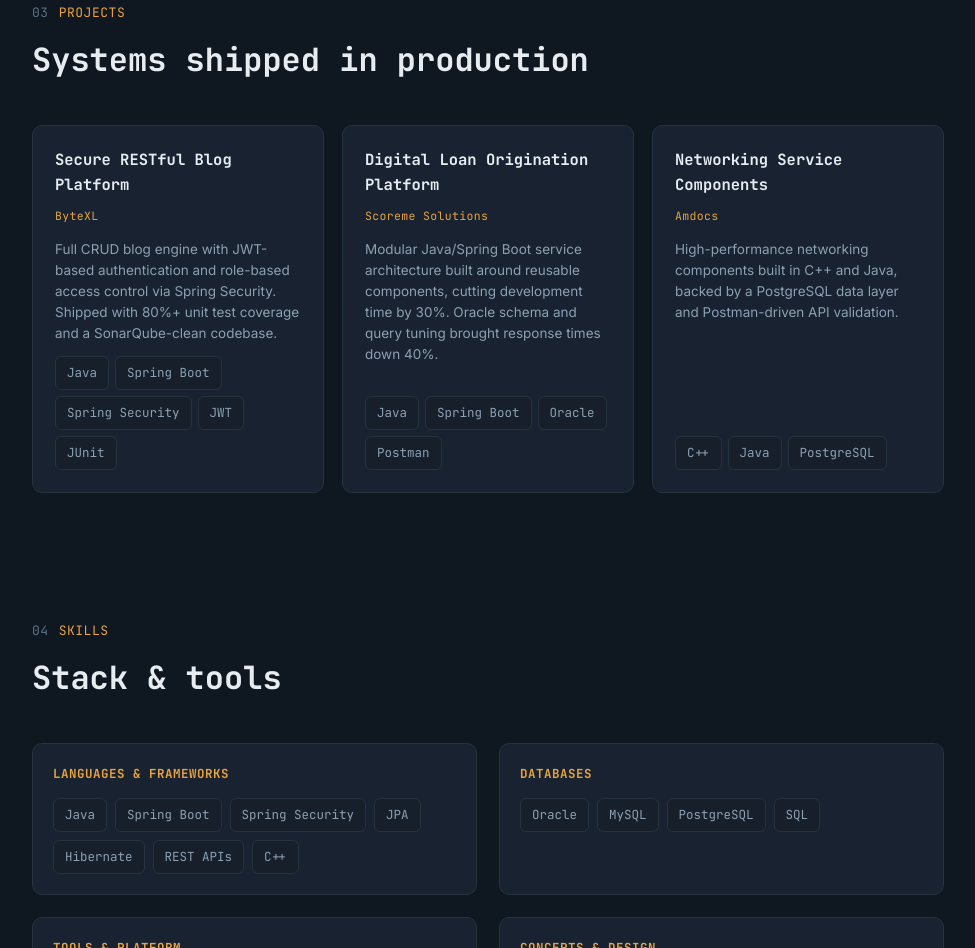
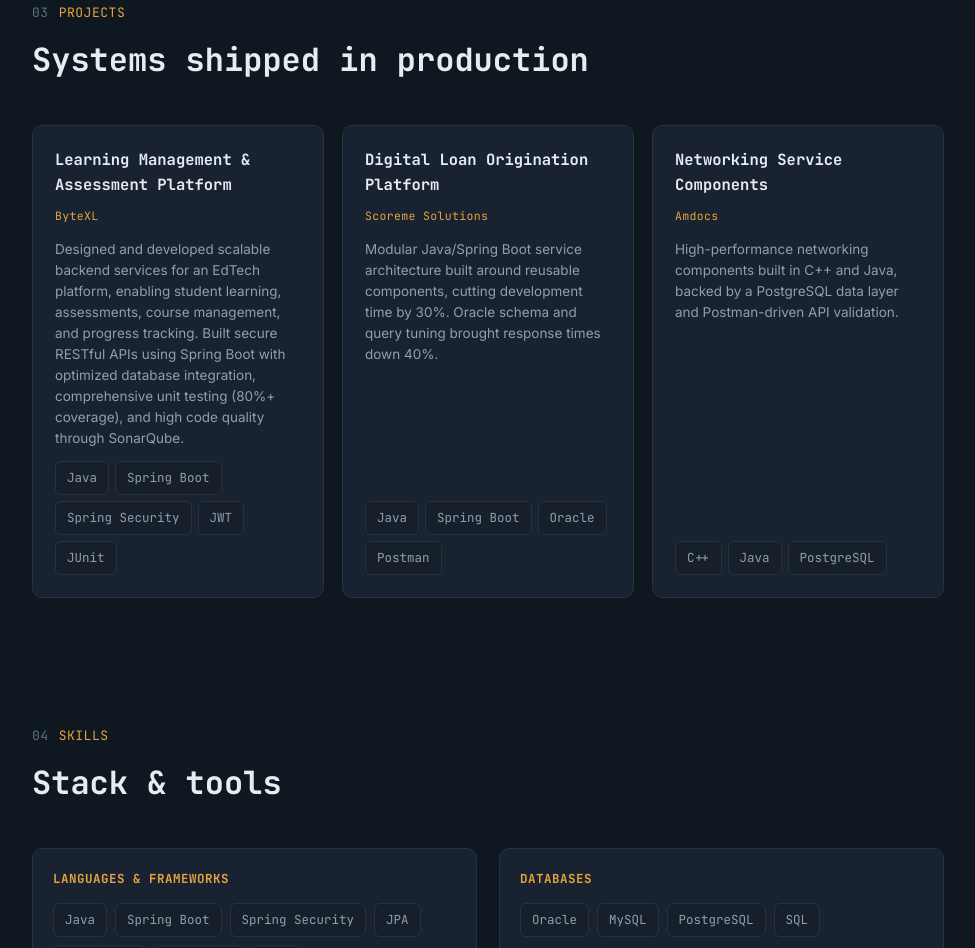
Before and after one commit to itsyadavRajkumar/Portfolio, a plain HTML site: page index.html in a window 1280 px wide. Shown: the part 3237-4185 px from the top of the page, without its empty margins (152-1127 px from the left). Drawn offline with Linux system fonts and the light colour scheme.

Commit message:
updated the experience

```diff
--- a/index.html
+++ b/index.html
@@ -538,10 +538,10 @@
     <div class="project-grid reveal">
       <div class="project-card">
         <div class="project-top">
-          <h3>Secure RESTful Blog Platform</h3>
+          <h3>Learning Management & Assessment Platform</h3>
           <span class="project-org">ByteXL</span>
         </div>
-        <p class="project-desc">Full CRUD blog engine with JWT-based authentication and role-based access control via Spring Security. Shipped with 80%+ unit test coverage and a SonarQube-clean codebase.</p>
+        <p class="project-desc">Designed and developed scalable backend services for an EdTech platform, enabling student learning, assessments, course management, and progress tracking. Built secure RESTful APIs using Spring Boot with optimized database integration, comprehensive unit testing (80%+ coverage), and high code quality through SonarQube.</p>
         <div class="project-tags">
           <span class="badge">Java</span><span class="badge">Spring Boot</span><span class="badge">Spring Security</span><span class="badge">JWT</span><span class="badge">JUnit</span>
         </div>
```
